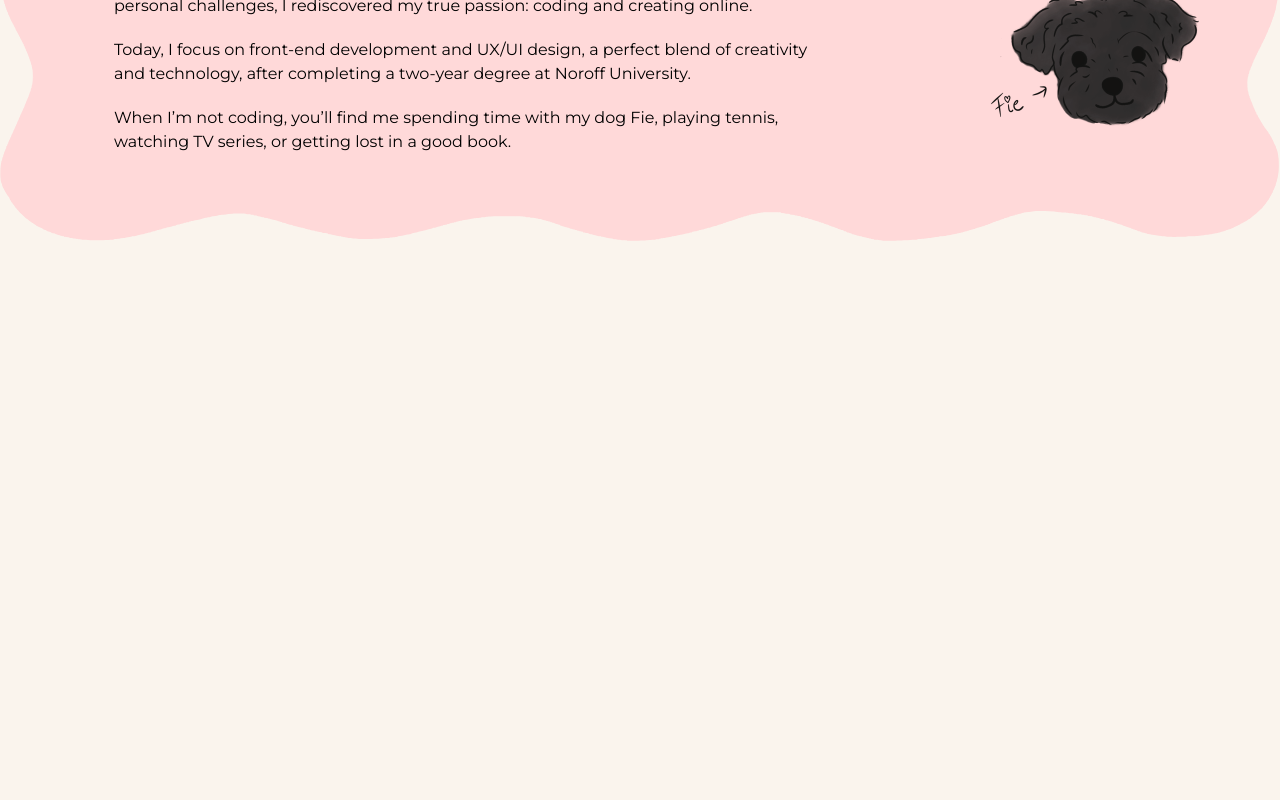
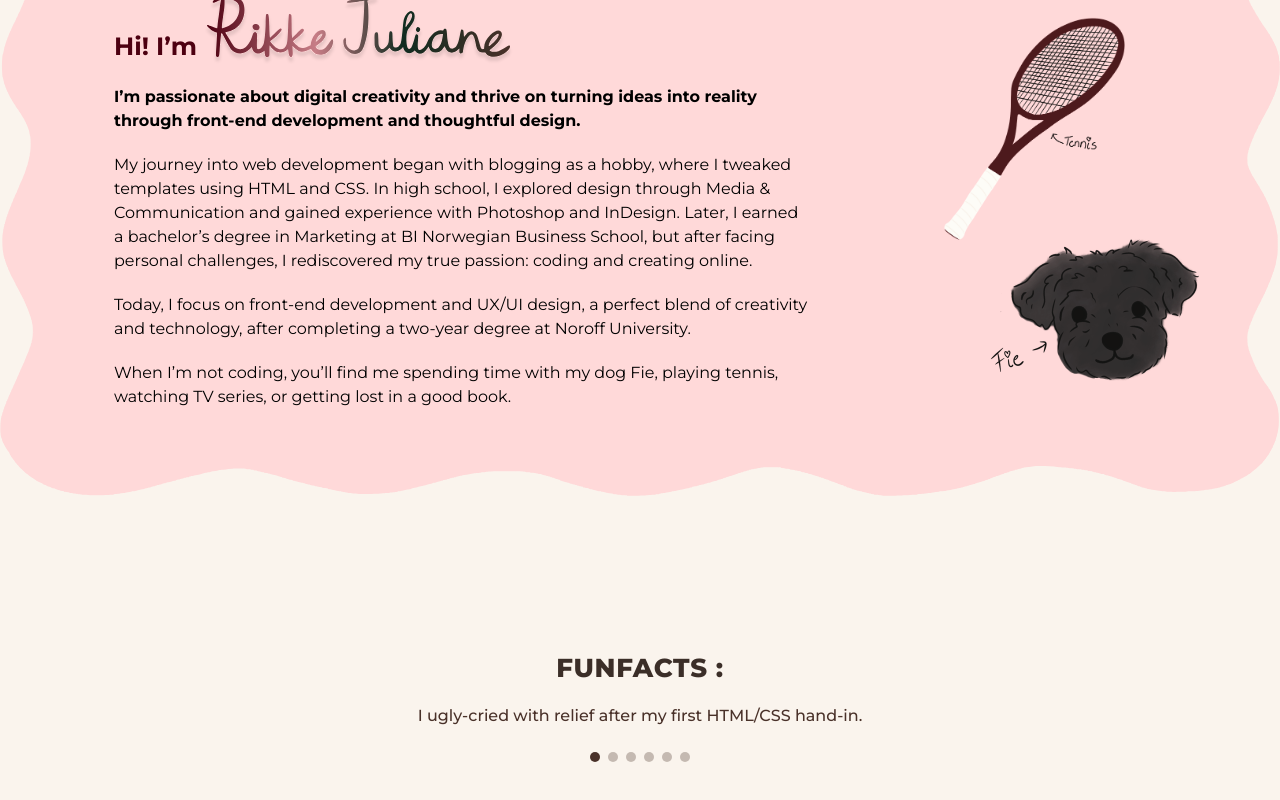
Before and after one commit to rikkejuliane/portfolio2, a Next.js app: page / in a window 1280 px wide. Shown: the part 1034-1834 px from the top of the page. Before the commit the page ends 1364 px from the top, so only its background shows below. Built offline with nearby package versions, Linux system fonts and the light colour scheme.

Commit message:
added a funfact section

```diff
--- a/src/app/page.tsx
+++ b/src/app/page.tsx
@@ -1,11 +1,13 @@
 import HeroSection from "@/components/HeroSection";
 import TabbedHub from "@/features/content/components/TabbedHub";
+import FunFacts from "@/components/FunFacts";
 
 export default function Home() {
   return (
    <main>
     <HeroSection />
     <TabbedHub />
+    <FunFacts />
    </main>
   );
 }
--- /dev/null
+++ b/src/components/FunFacts.tsx
@@ -0,0 +1,98 @@
+"use client";
+
+import { useEffect, useRef, useState } from "react";
+
+type FunFactsProps = {
+  items?: string[];
+  intervalMs?: number;
+  className?: string;
+};
+
+const DEFAULT_FACTS = [
+  "I ugly-cried with relief after my first HTML/CSS hand-in.",
+  "Confession: I once named every commit first commit for a whole year.",
+  "In our class, women were the majority - and it was awesome. #shecodes",
+  "No, my first ‘portfolio’ wasn’t sponsored by Urban Decay All Nighter from 10 years ago… it just looked like it.",
+  "I love the design process as much as the coding — creativity fuels my dev flow.",
+  "Most of this portfolio is hand-drawn by me on iPad – only some text/images aren’t.",
+];
+
+export default function FunFacts({
+  items = DEFAULT_FACTS,
+  intervalMs = 15000,
+  className = "",
+}: FunFactsProps) {
+  const [idx, setIdx] = useState(0);
+  const [anim, setAnim] = useState<"in" | "out">("in");
+  const pausedRef = useRef(false);
+  const timerRef = useRef<number | null>(null);
+
+  const next = () => {
+    setAnim("out");
+    window.setTimeout(() => {
+      setIdx((i) => (i + 1) % items.length);
+      setAnim("in");
+    }, 160);
+  };
+
+  useEffect(() => {
+    const tick = () => !pausedRef.current && next();
+    timerRef.current = window.setInterval(
+      tick,
+      intervalMs
+    ) as unknown as number;
+    return () => {
+      if (timerRef.current) window.clearInterval(timerRef.current);
+    };
+    // eslint-disable-next-line react-hooks/exhaustive-deps
+  }, [intervalMs, items.length]);
+
+  return (
+    <section
+      className={`w-full pt-[164px] md:py-16 grid place-items-center font-montserrat text-chocolate ${className}`}
+      onMouseEnter={() => (pausedRef.current = true)}
+      onMouseLeave={() => (pausedRef.current = false)}
+      aria-label="Fun facts">
+      <div className="flex flex-col items-center gap-4">
+        <div className="flex items-center gap-3">
+          <h3 className="text-[25px] md:text-[26px] font-extrabold tracking-wide text-[#3B2E28]">
+            FUNFACTS :
+          </h3>
+        </div>
+
+        {/* Fact text */}
+        <div
+          role="status"
+          aria-live="polite"
+          className={[
+            "text-center max-w-[900px] px-6 md:px-0 font-medium text-chocolate",
+            "transition-all duration-150 ease-out",
+            anim === "in"
+              ? "opacity-100 scale-[1.0] translate-y-0"
+              : "opacity-0 scale-[0.98] -translate-y-1",
+          ].join(" ")}
+          key={idx} // helps React reset transition state per fact
+        >
+          {items[idx]}
+        </div>
+
+        {/* Dots */}
+        <div className="mt-2 flex items-center gap-2">
+          {items.map((_, i) => (
+            <button
+              key={i}
+              aria-label={`Show fun fact ${i + 1}`}
+              onClick={() => setIdx(i)}
+              className={[
+                "h-2.5 w-2.5 rounded-full transition-all",
+                i === idx
+                  ? "bg-chocolate"
+                  : "bg-chocolate/30 hover:bg-chocolate/60",
+              ].join(" ")}
+            />
+          ))}
+        </div>
+      </div>
+    </section>
+  );
+}
--- a/src/features/content/components/TabbedHub.tsx
+++ b/src/features/content/components/TabbedHub.tsx
@@ -52,7 +52,7 @@ export default function TabbedHub({
   const { active, setActive } = useContentTabs();
 
   return (
-    <section className="mt-5 mb-20">
+    <section className="mt-[275px] mb-20">
       <div className="mx-auto max-w-[1322px] font-montserrat">
         {/* TABS */}
         <div
```
